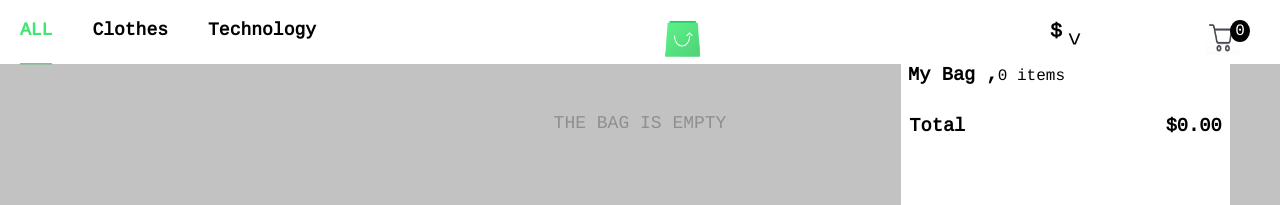
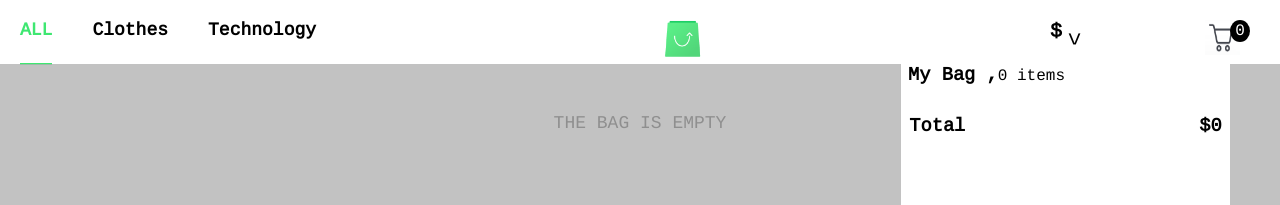
Before and after one commit to manasikgamal/new_shopping_app, a React (Create React App) app: page /cart in a window 1280 px wide. Both pictures are taken after a click on the picture 1222 px from the left and 37 px from the top of the page. Shown: the top 205 px of the page. Built offline with nearby package versions, Linux system fonts and the light colour scheme.

Commit message:
Update Bag.tsx

```diff
--- a/src/components/Bag.tsx
+++ b/src/components/Bag.tsx
@@ -49,9 +49,9 @@ class Bag extends Component<Bprops, {}> {
           <h3>Total</h3>
           <h3>
             {currencytype.symbol}
-            {cartitems
-              .reduce((a, c) => a + c.prices[0].amount * c.count, 0)
-              .toFixed(2)}
+            {new Intl.NumberFormat().format(cartitems
+            .reduce((a, c) => a + c.prices[cartitems.map(n=>n.prices.findIndex(p=>p.currency.label===this.props.currencytype.label))[0]]
+              .amount * c.count, 0))}
           </h3>
         </div>
       </div>
```
